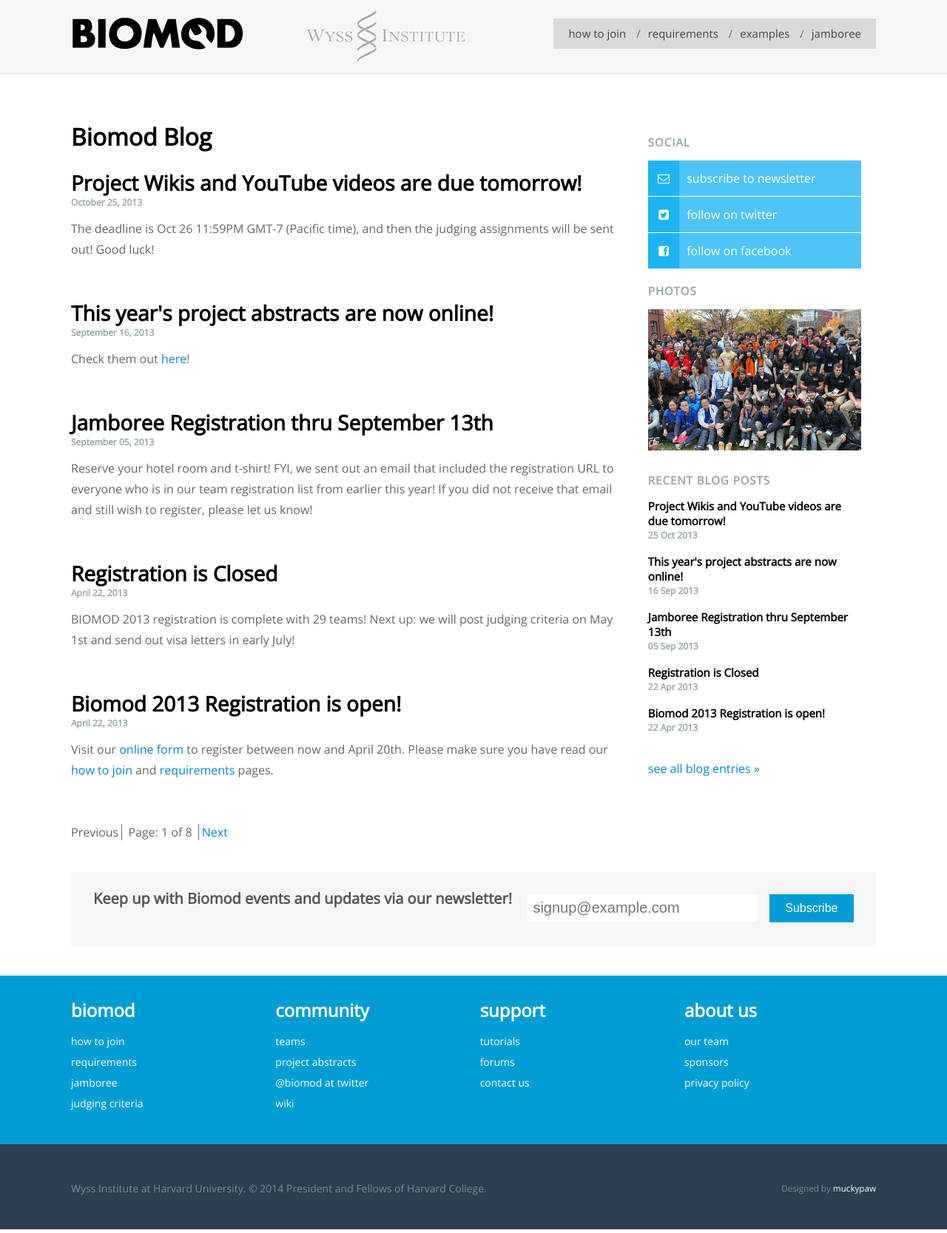
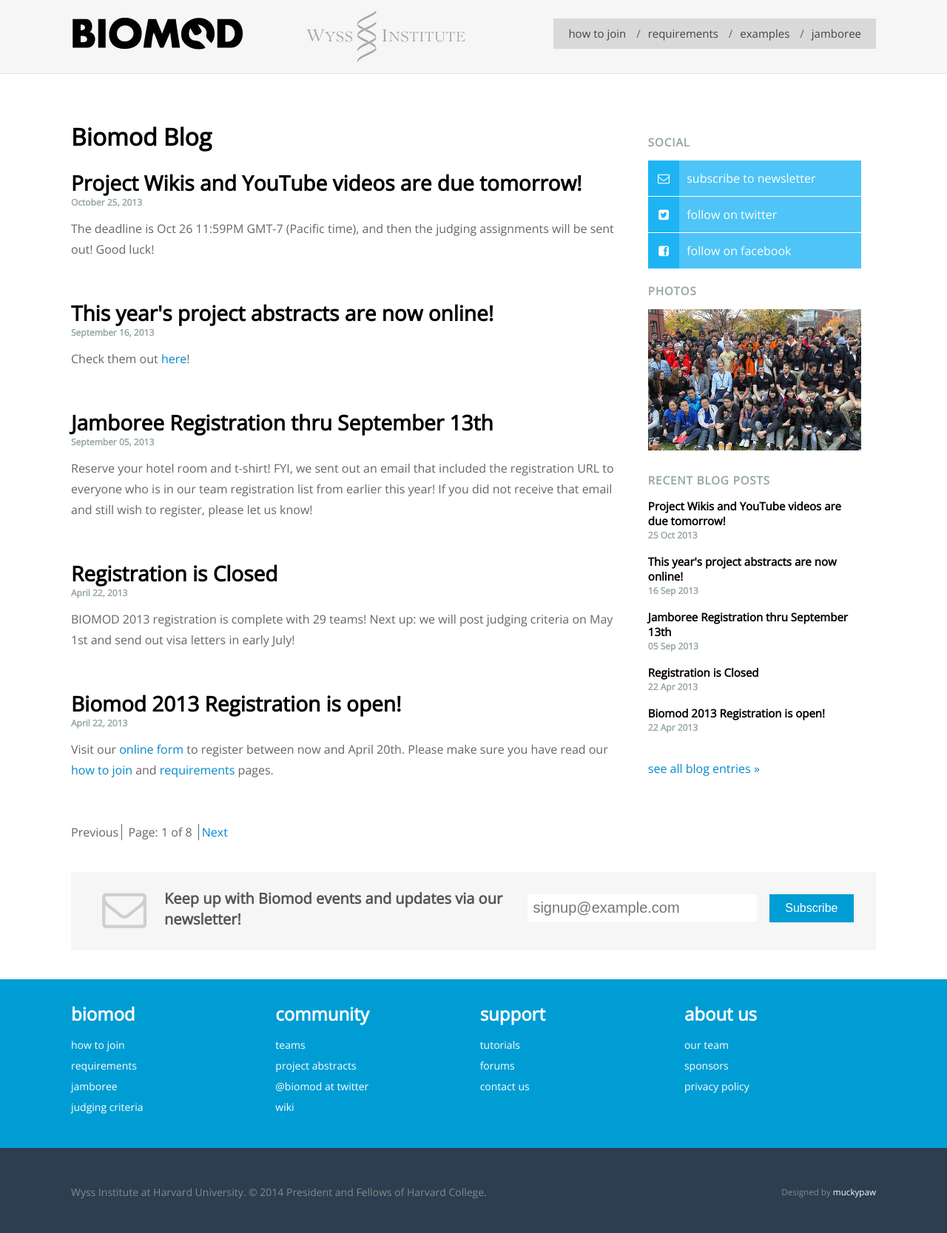
Before and after one commit to sdouglas/biomod, a Jekyll site: the page built from blog/index.html, in a window 1280 px wide. Shown: the whole page at 74% size. Built offline with Jekyll 4.4.1, drawn with Linux system fonts in a browser that asks for light colours; nearby versions of some CDN libraries; Markdown is read by kramdown in place of the engine named in the settings; the list of posts is cut into pages by our own code.

Commit message:
newsletter box icon

```diff
--- a/_layouts/default.html
+++ b/_layouts/default.html
@@ -83,7 +83,7 @@
       <div class="callout">
         <a id="callout"></a>
 
-        <h3 id="newsletter-blurb">Keep up with Biomod events and updates via our newsletter!</h3>
+        <h3 id="newsletter-blurb"><i class="icon-mail"></i>Keep up with Biomod events and updates via our newsletter!</h3>
 
         <!-- Begin MailChimp Signup Form -->
         <form action="http://biomod.us6.list-manage.com/subscribe/post?u=a4278ad7bde72d01aca4334f6&amp;id=0585c12f4a" method="post" id="mc-embedded-subscribe-form" name="mc-embedded-subscribe-form" class="validate" target="_blank" novalidate>
--- a/assets/css/style.css
+++ b/assets/css/style.css
@@ -1287,6 +1287,13 @@
   font-size: 1.6em;
   margin: 1em 0; }
 
+#newsletter-blurb i {
+  float: left;
+  font-size: 3em;
+  color: #CFCFCF;
+  padding-right: 12px;
+  margin-top: -2px; }
+
 @media screen and (min-width: 320px) {
   .row {
     padding-left: 1em;
```
Also changed, not shown: assets/scss/style.scss (+7 -0 lines).
